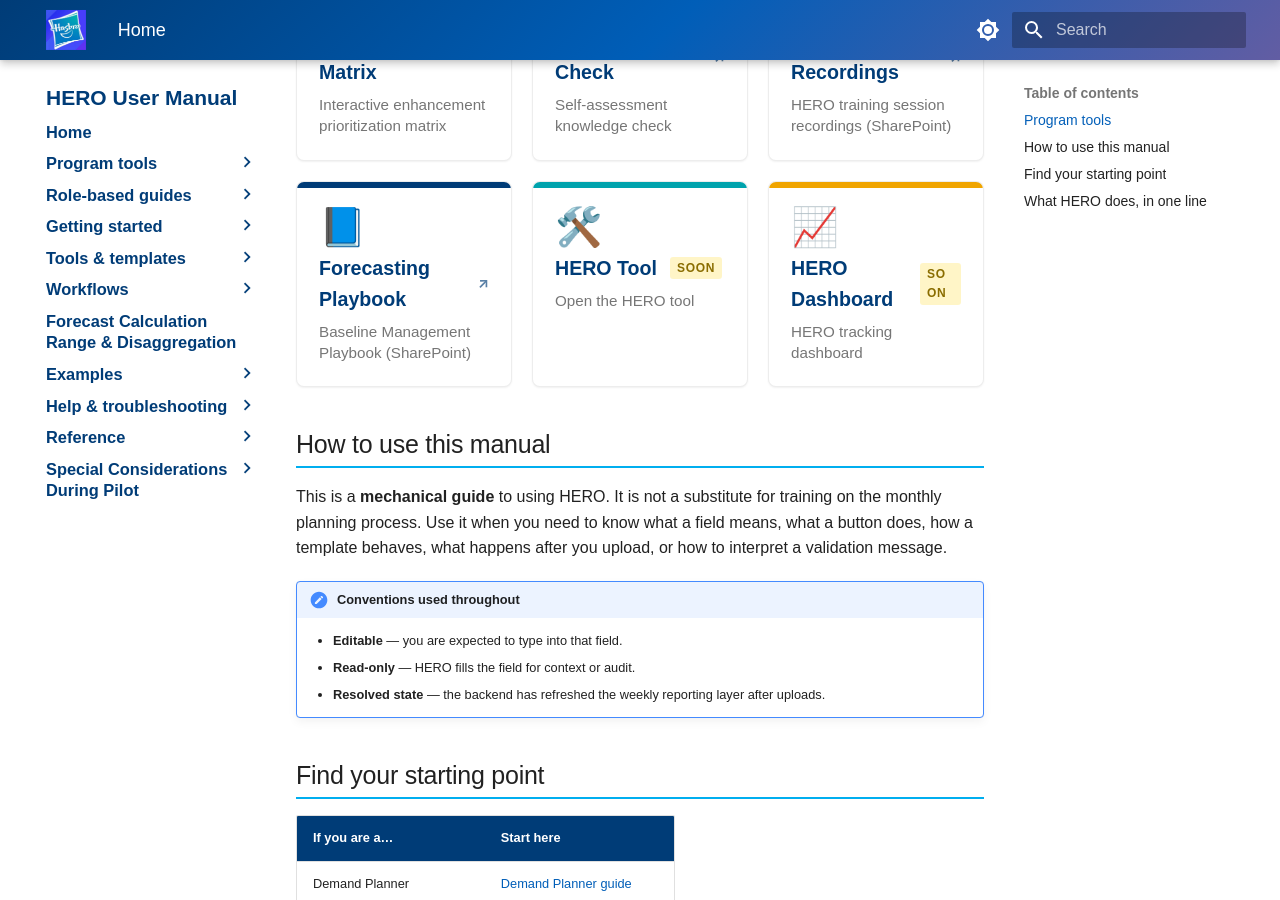
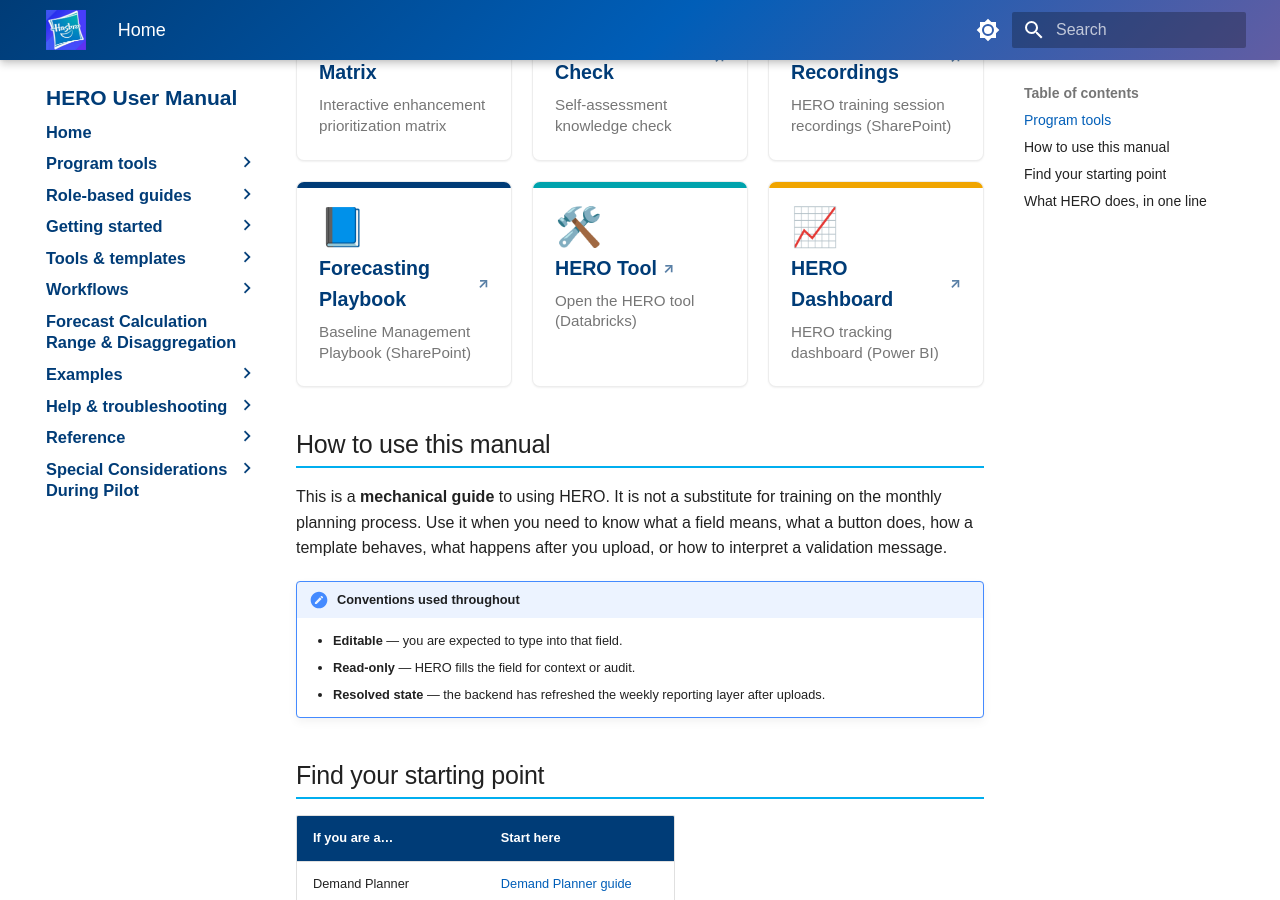
Before and after one commit to enerbartoli/HERO, an MkDocs documentation site: the page built from docs/index.md, in a window 1280 px wide and 900 px high, scrolled down 626 px. Built offline with MkDocs 1.6.1 and Material for MkDocs 9.7.7, drawn with Linux system fonts in a browser that asks for light colours.

Commit message:
Wire HERO Tool and HERO Dashboard links
Connect the two placeholder launcher cards to their real URLs, drop the
'soon' badges, open them in a new tab, and add both to the Program tools
nav section.


Claude-Session: https://claude.ai/code/session_01LsQyYTGRXA5ZXW4aev6tdV

Co-authored-by: Claude <noreply@anthropic.com>

```diff
--- a/docs/index.md
+++ b/docs/index.md
@@ -11,8 +11,8 @@ Welcome to the operational manual for **HERO (Hasbro Enrichment & Reconciliation
 <a class="tool-card" href="https://enerbartoli.github.io/mod1-knowledge-check/" target="_blank" rel="noopener"><span class="tool-card__bar" style="background:#005EB8"></span><span class="tool-card__body"><span class="tool-card__icon">🧠</span><span class="tool-card__title">Knowledge Check <span class="tool-card__ext">↗</span></span><span class="tool-card__desc">Self-assessment knowledge check</span></span></a>
 <a class="tool-card" href="https://hasbroinc.sharepoint.com/sites/GlobalPlanningCentralCommandCOE/HERO%20Enrichment/Forms/AllItems.aspx?viewid=8ec78d8e%2D6199%2D4641%2D8bb5%2D108cfbe7bc40&amp;newTargetListUrl=%2Fsites%2FGlobalPlanningCentralCommandCOE%2FHERO%20Enrichment&amp;viewpath=%2Fsites%2FGlobalPlanningCentralCommandCOE%2FHERO%20Enrichment%2FForms%2FAllItems%2Easpx" target="_blank" rel="noopener"><span class="tool-card__bar" style="background:#625DA3"></span><span class="tool-card__body"><span class="tool-card__icon">🎥</span><span class="tool-card__title">Training Recordings <span class="tool-card__ext">↗</span></span><span class="tool-card__desc">HERO training session recordings (SharePoint)</span></span></a>
 <a class="tool-card" href="https://hasbroinc.sharepoint.com/:f:/r/sites/GenpactStatFCSTAccelerationPrj2/Shared%20Documents/0.%20Baseline%20Management%20Playbook/01.%20Official%20Approved%20Versions_Read%20Only?csf=1&amp;web=1&amp;e=WtdKU6" target="_blank" rel="noopener"><span class="tool-card__bar" style="background:#003C77"></span><span class="tool-card__body"><span class="tool-card__icon">📘</span><span class="tool-card__title">Forecasting Playbook <span class="tool-card__ext">↗</span></span><span class="tool-card__desc">Baseline Management Playbook (SharePoint)</span></span></a>
-<a class="tool-card" href="#"><span class="tool-card__bar" style="background:#00A3AD"></span><span class="tool-card__body"><span class="tool-card__icon">🛠️</span><span class="tool-card__title">HERO Tool <span class="tool-card__soon">soon</span></span><span class="tool-card__desc">Open the HERO tool</span></span></a>
-<a class="tool-card" href="#"><span class="tool-card__bar" style="background:#F0A500"></span><span class="tool-card__body"><span class="tool-card__icon">📈</span><span class="tool-card__title">HERO Dashboard <span class="tool-card__soon">soon</span></span><span class="tool-card__desc">HERO tracking dashboard</span></span></a>
+<a class="tool-card" href="https://glidepath-hero-145364974494823.3.azure.databricksapps.com" target="_blank" rel="noopener"><span class="tool-card__bar" style="background:#00A3AD"></span><span class="tool-card__body"><span class="tool-card__icon">🛠️</span><span class="tool-card__title">HERO Tool <span class="tool-card__ext">↗</span></span><span class="tool-card__desc">Open the HERO tool (Databricks)</span></span></a>
+<a class="tool-card" href="https://app.powerbi.com/groups/b970509d-d2fa-4899-b8aa-2212083aecf2/reports/e7d2a59a-27c8-434c-8b97-08b5ddd9f2ba/e26a15167349ce5185cc?experience=power-bi" target="_blank" rel="noopener"><span class="tool-card__bar" style="background:#F0A500"></span><span class="tool-card__body"><span class="tool-card__icon">📈</span><span class="tool-card__title">HERO Dashboard <span class="tool-card__ext">↗</span></span><span class="tool-card__desc">HERO tracking dashboard (Power BI)</span></span></a>
 </div>
 
 ## How to use this manual
--- a/mkdocs.yml
+++ b/mkdocs.yml
@@ -72,6 +72,8 @@ nav:
       - Knowledge Check: https://enerbartoli.github.io/mod1-knowledge-check/
       - Training Recordings: "https://hasbroinc.sharepoint.com/sites/GlobalPlanningCentralCommandCOE/HERO%20Enrichment/Forms/AllItems.aspx?viewid=8ec78d8e%2D6199%2D4641%2D8bb5%2D108cfbe7bc40&newTargetListUrl=%2Fsites%2FGlobalPlanningCentralCommandCOE%2FHERO%20Enrichment&viewpath=%2Fsites%2FGlobalPlanningCentralCommandCOE%2FHERO%20Enrichment%2FForms%2FAllItems%2Easpx"
       - Forecasting Playbook: "https://hasbroinc.sharepoint.com/:f:/r/sites/GenpactStatFCSTAccelerationPrj2/Shared%20Documents/0.%20Baseline%20Management%20Playbook/01.%20Official%20Approved%20Versions_Read%20Only?csf=1&web=1&e=WtdKU6"
+      - HERO Tool: https://glidepath-hero-145364974494823.3.azure.databricksapps.com
+      - HERO Dashboard: "https://app.powerbi.com/groups/b970509d-d2fa-4899-b8aa-2212083aecf2/reports/e7d2a59a-27c8-434c-8b97-08b5ddd9f2ba/e26a15167349ce5185cc?experience=power-bi"
   - Role-based guides:
       - Demand Planner: roles/demand-planner.md
       - Sales: roles/sales.md
```
